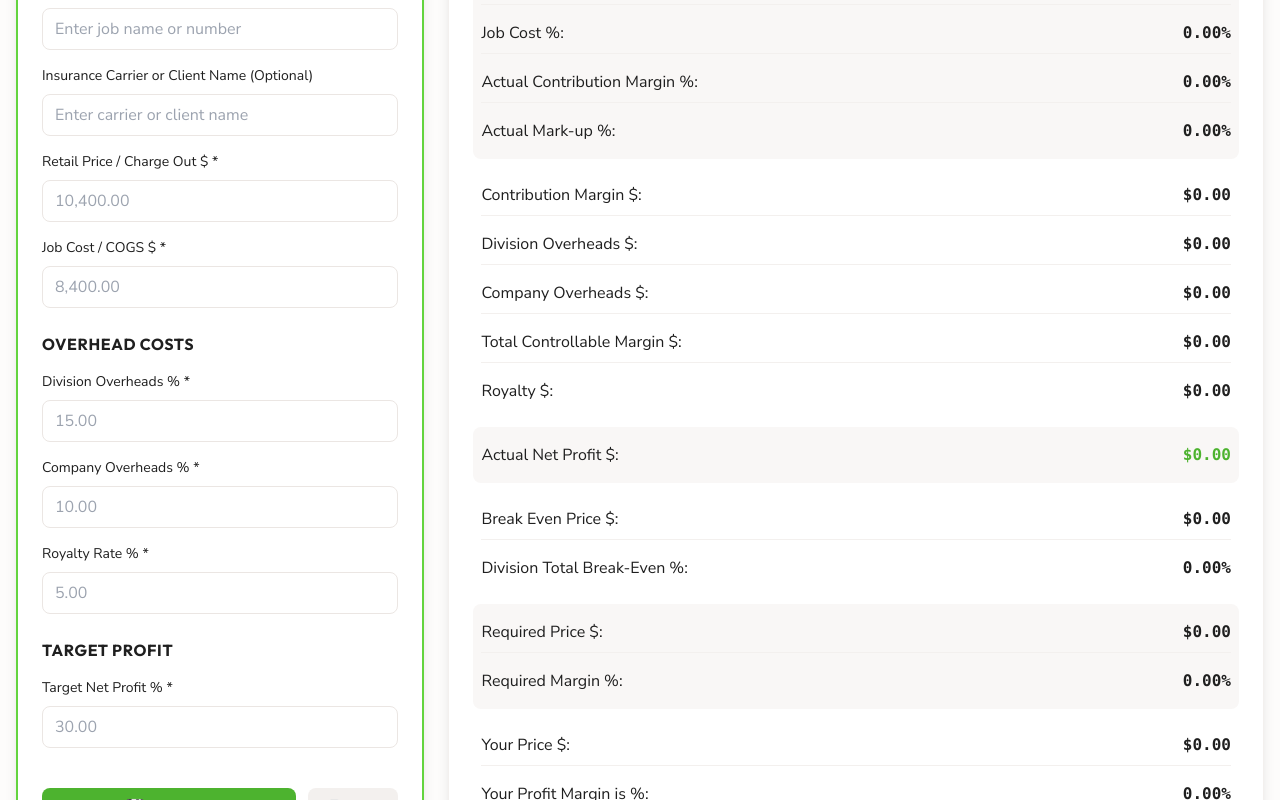
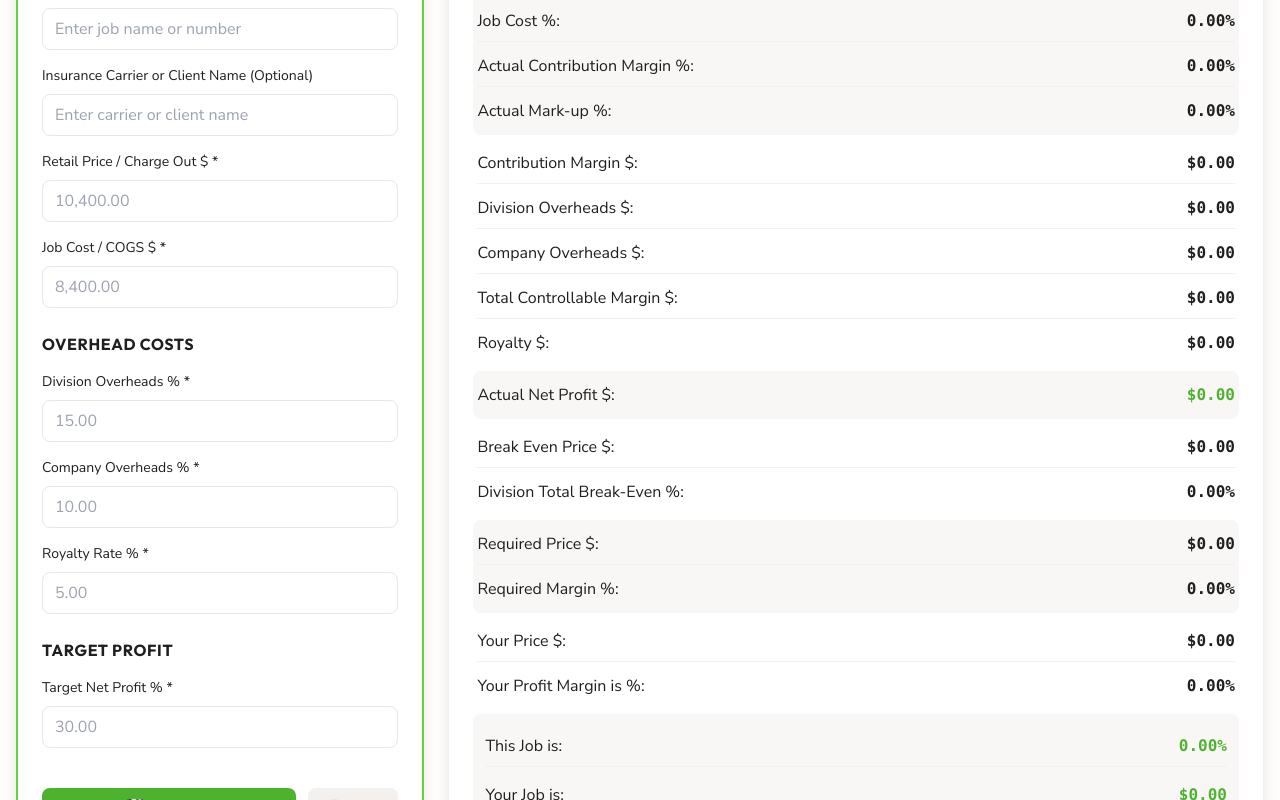
Before and after one commit to KayFernPR/Division-Calculator, a React (Vite) app: page / in a window 1280 px wide. Shown: the part 820-1620 px from the top of the page. Built offline with nearby package versions, Linux system fonts and the light colour scheme.

Commit message:
Further reduce padding in results section for perfect alignment with calculator buttons

```diff
--- a/src/components/Calculator.jsx
+++ b/src/components/Calculator.jsx
@@ -835,10 +835,10 @@ const Calculator = ({ onAddJob }) => {
           📈 Results
         </h3>
 
-        <div className="space-y-2 flex flex-col flex-grow">
+        <div className="space-y-1 flex flex-col flex-grow">
           {/* Profitability Status - Only show when calculations have been performed */}
           {results.profitabilityStatus !== 'neutral' && (
-            <div className="result-item bg-neutral-50 dark:bg-neutral-800 rounded-lg p-2">
+            <div className="result-item bg-neutral-50 dark:bg-neutral-800 rounded-lg p-1">
               <div className="flex items-center justify-between">
                 <div className="flex items-center gap-2 font-medium" style={{color: '#1F1F1F'}}>
                   <span>This Job is:</span>
@@ -878,7 +878,7 @@ const Calculator = ({ onAddJob }) => {
           )}
 
           {/* Group 1 - Light Grey */}
-          <div className="space-y-2 bg-neutral-100 dark:bg-neutral-800 rounded-lg p-2">
+          <div className="space-y-1 bg-neutral-100 dark:bg-neutral-800 rounded-lg p-1">
             <div className="result-item">
               <span style={{color: '#1F1F1F'}}>Retail Price $:</span>
               <span className="result-value">
@@ -916,7 +916,7 @@ const Calculator = ({ onAddJob }) => {
           </div>
 
           {/* Group 2 - White */}
-          <div className="space-y-2 bg-white dark:bg-neutral-900 rounded-lg p-2">
+          <div className="space-y-1 bg-white dark:bg-neutral-900 rounded-lg p-1">
             <div className="result-item">
               <span style={{color: '#1F1F1F'}}>Contribution Margin $:</span>
               <span className="result-value">
@@ -954,7 +954,7 @@ const Calculator = ({ onAddJob }) => {
           </div>
 
           {/* Group 3 - Light Grey */}
-          <div className="space-y-2 bg-neutral-100 dark:bg-neutral-800 rounded-lg p-2">
+          <div className="space-y-1 bg-neutral-100 dark:bg-neutral-800 rounded-lg p-1">
             <div className="result-item">
               <span style={{color: '#1F1F1F'}}>Actual Net Profit $:</span>
               <span className={`result-value ${results.actualNetProfit >= 0 ? 'text-success-600 dark:text-success-400' : 'text-danger-600 dark:text-danger-400'}`}>
@@ -964,7 +964,7 @@ const Calculator = ({ onAddJob }) => {
           </div>
 
           {/* Group 4 - White */}
-          <div className="space-y-2 bg-white dark:bg-neutral-900 rounded-lg p-2">
+          <div className="space-y-1 bg-white dark:bg-neutral-900 rounded-lg p-1">
             <div className="result-item">
               <span style={{color: '#1F1F1F'}}>Break Even Price $:</span>
               <span className="result-value">
@@ -981,7 +981,7 @@ const Calculator = ({ onAddJob }) => {
           </div>
 
           {/* Group 5 - Light Grey */}
-          <div className="space-y-2 bg-neutral-100 dark:bg-neutral-800 rounded-lg p-2">
+          <div className="space-y-1 bg-neutral-100 dark:bg-neutral-800 rounded-lg p-1">
             <div className="result-item">
               <span style={{color: '#1F1F1F'}}>Required Price $:</span>
               <span className="result-value">
@@ -998,7 +998,7 @@ const Calculator = ({ onAddJob }) => {
           </div>
 
           {/* Group 6 - White */}
-          <div className="space-y-2 bg-white dark:bg-neutral-900 rounded-lg p-2">
+          <div className="space-y-1 bg-white dark:bg-neutral-900 rounded-lg p-1">
             <div className="result-item">
               <span style={{color: '#1F1F1F'}}>Your Price $:</span>
               <span className="result-value">
```
